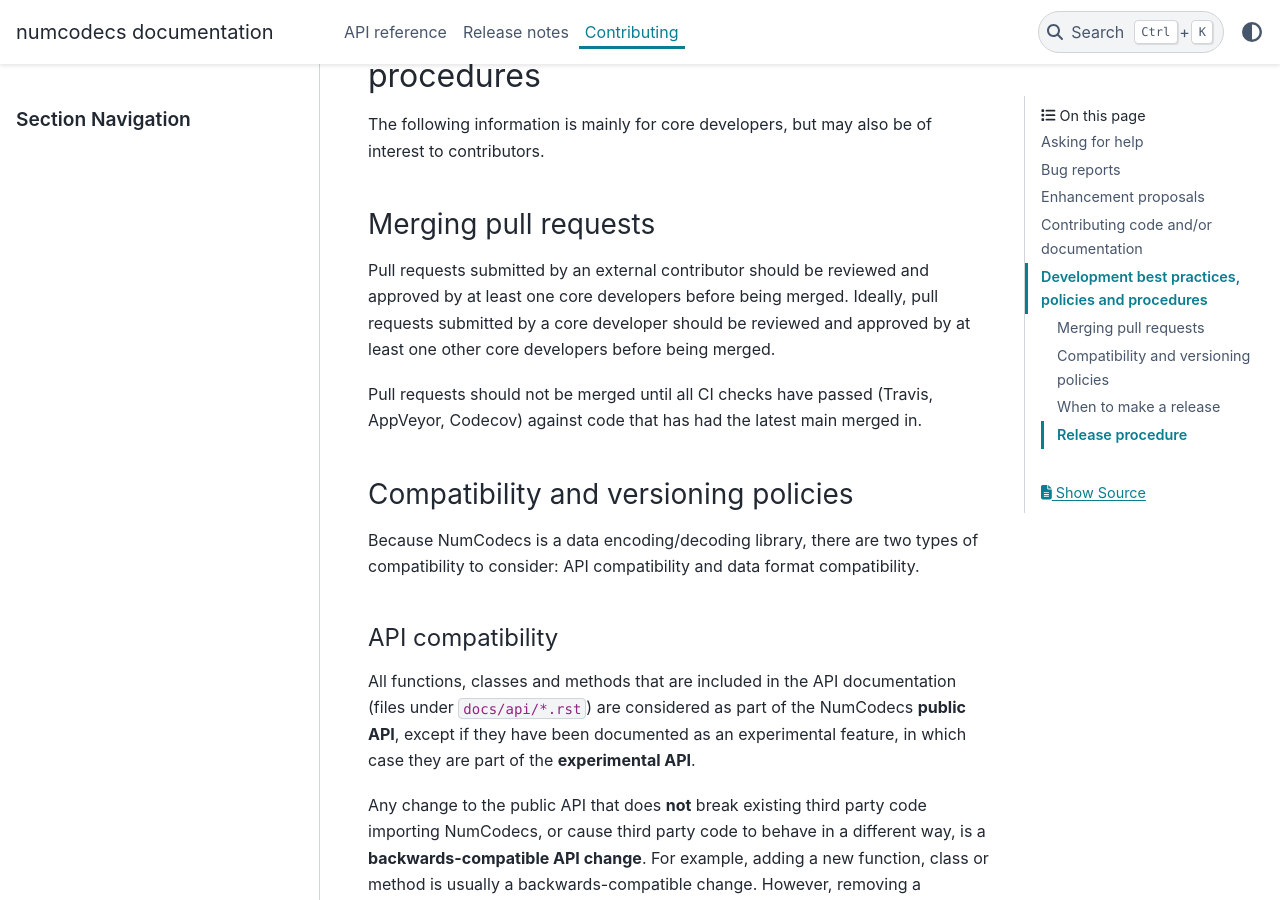
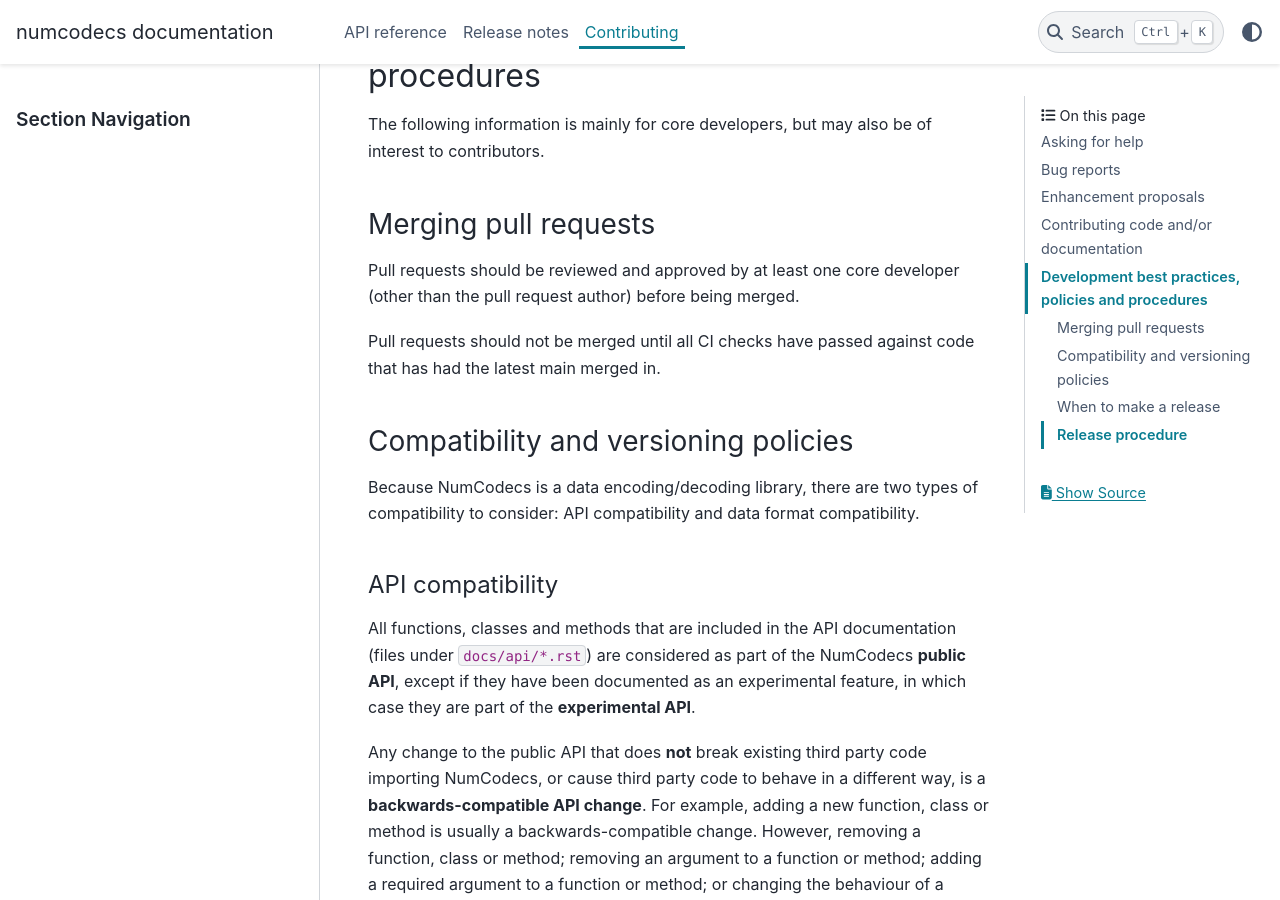
Before and after one commit to zarr-developers/numcodecs, a Sphinx documentation site: the page built from docs/contributing.rst, in a window 1280 px wide and 900 px high, scrolled down 5221 px. Built offline with Sphinx 7.4.7 and the PyData theme 0.15.4, drawn with Linux system fonts in a browser that asks for light colours; the version number could not be read and is left out; some of the changed text lies outside the part shown.

Commit message:
Update development practices (#734)

```diff
--- a/docs/contributing.rst
+++ b/docs/contributing.rst
@@ -203,12 +203,11 @@ contributors.
 Merging pull requests
 ~~~~~~~~~~~~~~~~~~~~~
 
-Pull requests submitted by an external contributor should be reviewed and approved by at least
-one core developers before being merged. Ideally, pull requests submitted by a core developer
-should be reviewed and approved by at least one other core developers before being merged.
+Pull requests should be reviewed and approved by at least one core developer
+(other than the pull request author) before being merged.
 
-Pull requests should not be merged until all CI checks have passed (Travis, AppVeyor,
-Codecov) against code that has had the latest main merged in.
+Pull requests should not be merged until all CI checks have passed against code
+that has had the latest main merged in.
 
 Compatibility and versioning policies
 ~~~~~~~~~~~~~~~~~~~~~~~~~~~~~~~~~~~~~
@@ -278,6 +277,10 @@ hard-and-fast rules, e.g., it is fine to make a minor release to make a single n
 feature available; equally, it is fine to make a minor release that includes a number of
 changes.
 
+When making a minor release, open an issue stating your intention so other developers
+know that a release is planned. At least a week's notice should be given for other
+developers to be aware of and possibly add to the contents of the release.
+
 Major releases obviously need to be given careful consideration, and should be done as
 infrequently as possible, as they will break existing code and/or affect data
 compatibility in some way.
```
